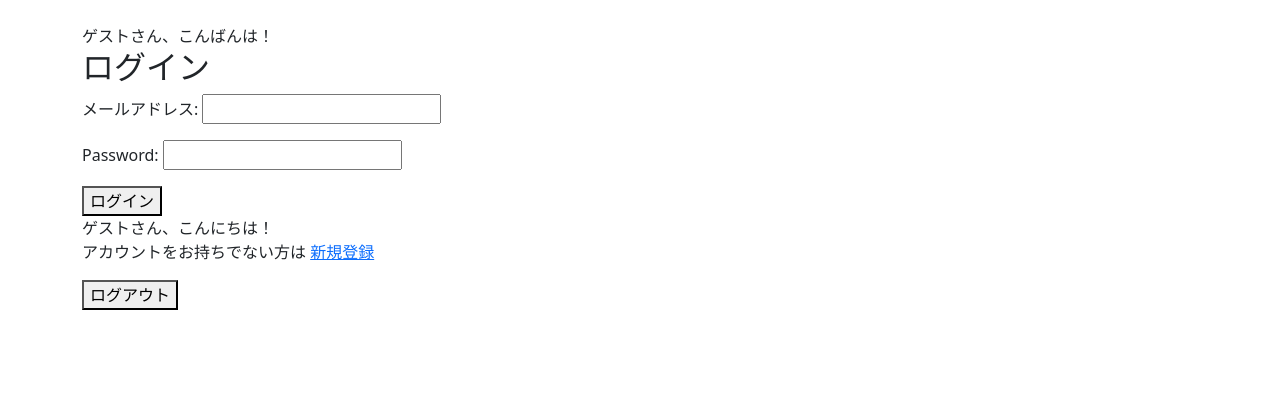
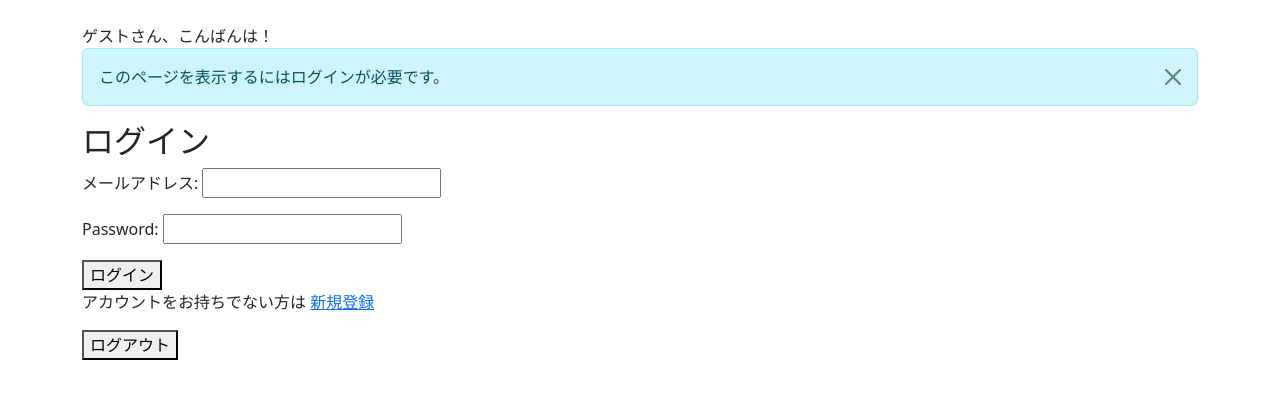
Before and after one commit to Bunnoichi/Echoes_Portal_Project, a Django app: page /accounts/login/?next=/echoes/report/list in a window 1280 px wide. Shown: the part 56-455 px from the top of the page. Run offline with Django 5.2, Linux system fonts and the light colour scheme.

Commit message:
ログイン必須ビューで・ログアウト状態だったときの画面遷移を実装。

```diff
--- a/epp_project/accounts/views.py
+++ b/epp_project/accounts/views.py
@@ -3,6 +3,7 @@ from django.views.generic import CreateView
 from django.contrib.auth.views import LoginView, LogoutView
 from .forms import SignUpForm, LoginForm
 from .models import CustomUser
+from django.contrib import messages
 
 class SignUpView(CreateView):
     model = CustomUser
@@ -15,6 +16,12 @@ class CustomLoginView(LoginView):
     form_class = LoginForm
     template_name = 'accounts/login.html'
 
+    def get(self, request, *args, **kwargs):
+        # ?next= がURLについている場合、ログイン必須ページから来たとみなす
+        if 'next' in request.GET:
+            messages.info(request, 'このページを表示するにはログインが必要です。')
+        return super().get(request, *args, **kwargs)
+
 
 class CustomLogoutView(LogoutView):
     next_page = reverse_lazy('website_app:index')
--- a/epp_project/templates/accounts/login.html
+++ b/epp_project/templates/accounts/login.html
@@ -1,5 +1,15 @@
 {% extends 'base/echoes_base.html' %}
 {% block body %}
+
+<!-- ✅ メッセージ表示 -->
+{% if messages %}
+  {% for message in messages %}
+    <div class="alert alert-info alert-dismissible fade show" role="alert">
+      {{ message }}
+      <button type="button" class="btn-close" data-bs-dismiss="alert" aria-label="閉じる"></button>
+    </div>
+  {% endfor %}
+{% endif %}
 
   <h2>ログイン</h2>
   <form method="post">
@@ -8,11 +18,6 @@
     <button type="submit">ログイン</button>
   </form>
 
-{% if user.is_authenticated %}
-{{ user.username }} さん、こんにちは！
-{% else %}
-ゲストさん、こんにちは！
-{% endif %}
   <p>アカウントをお持ちでない方は <a href="{% url 'accounts:signup' %}">新規登録</a></p>
 
    <form method="POST" action="{% url 'accounts:logout' %}">
```
